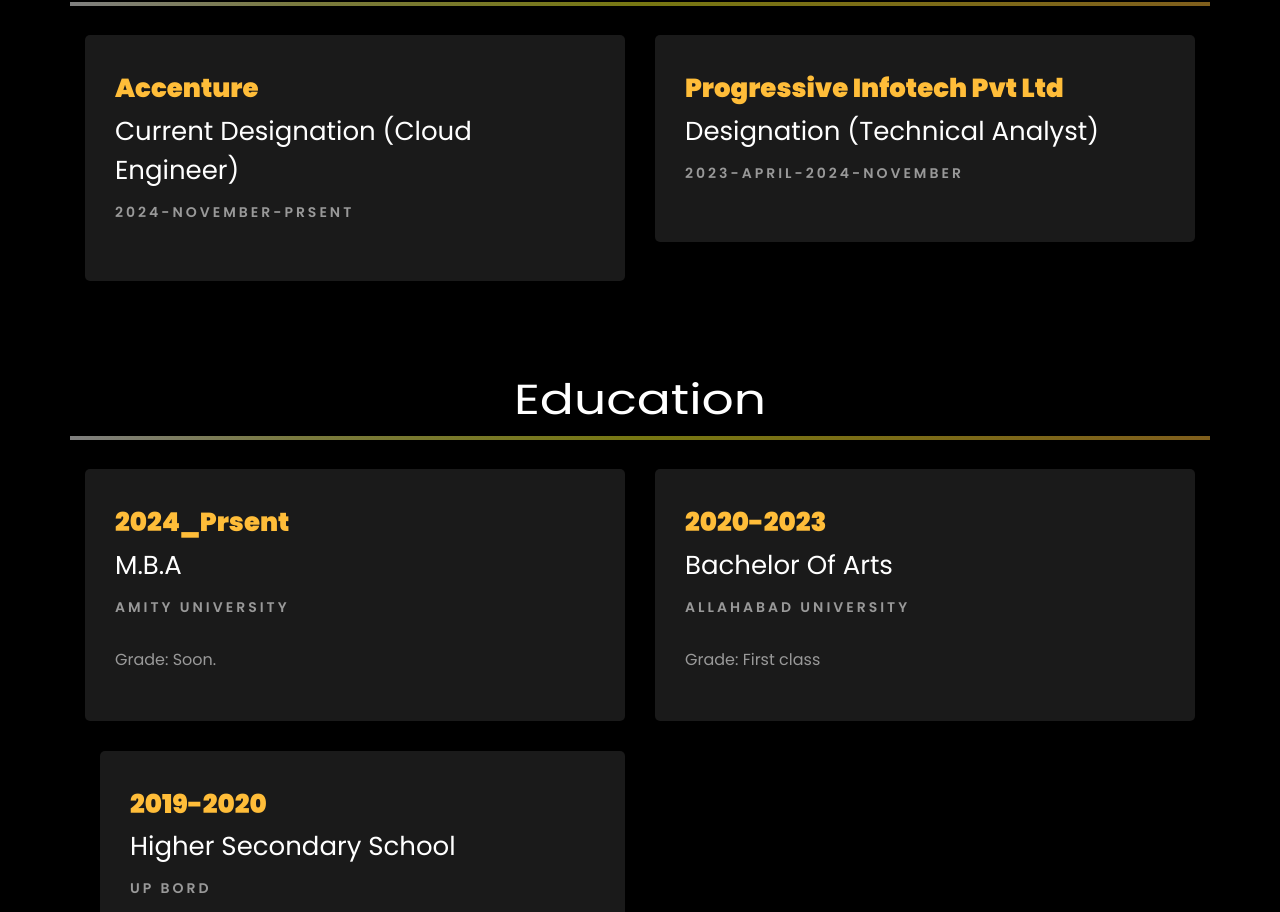
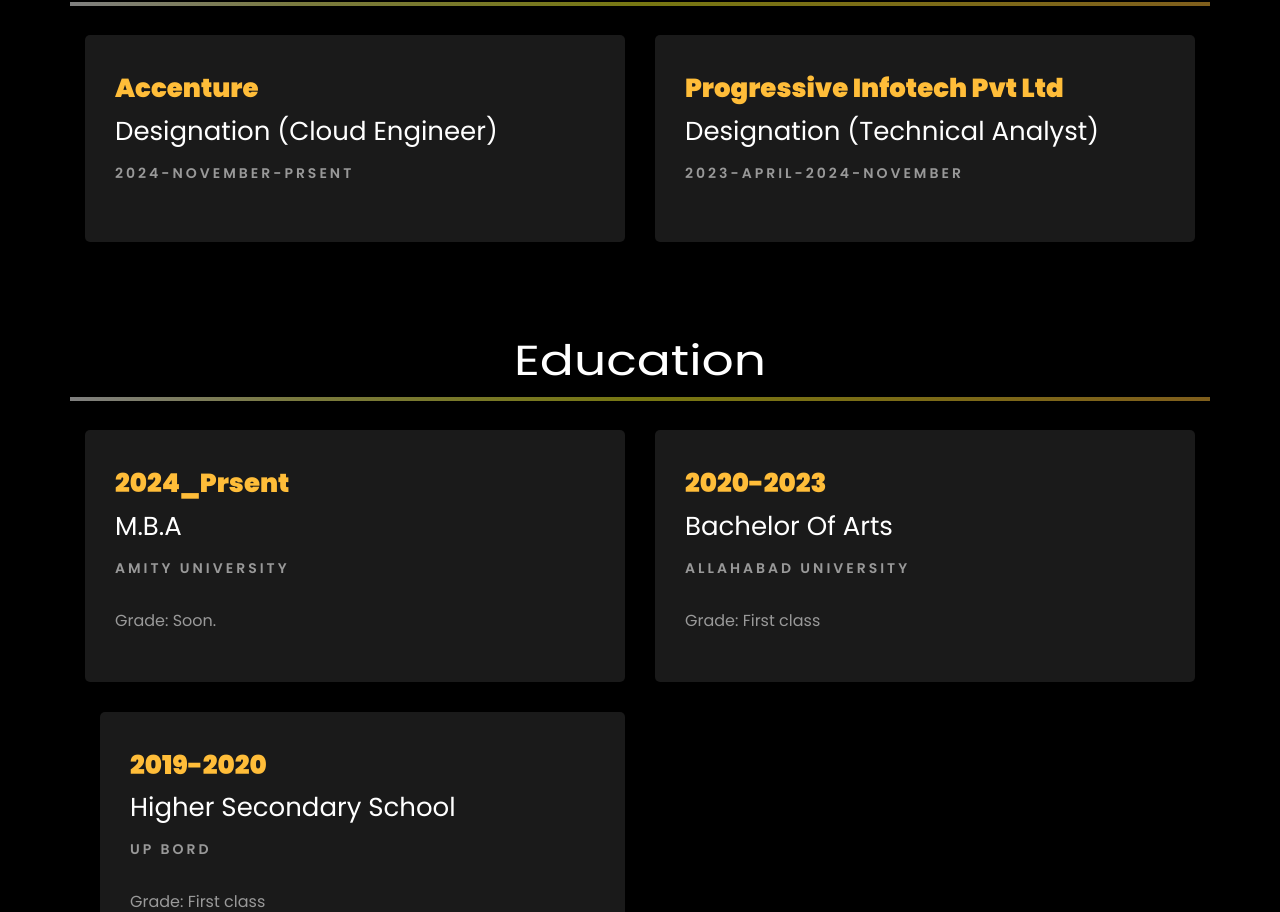
Before and after one commit to Saurabhmishra-devops/profile.io, a plain HTML site: page index.html in a window 1280 px wide. Shown: the part 1808-2720 px from the top of the page. Drawn offline with Linux system fonts and the light colour scheme; animation ran at ten frames a second; files whose address does not match are found by name.

Commit message:
index.html

```diff
--- a/index.html
+++ b/index.html
@@ -317,7 +317,7 @@
 				<div class="col-md-6">
 					<div class="resume-wrap ftco-animate">
 						<span class="date">Accenture</span>
-						<h2>Current Designation (Cloud Engineer)</h2>
+						<h2>Designation (Cloud Engineer)</h2>
 						<span class="position">2024-November-Prsent</span>
 						<p class="mt-4">
 							<ul>
```
